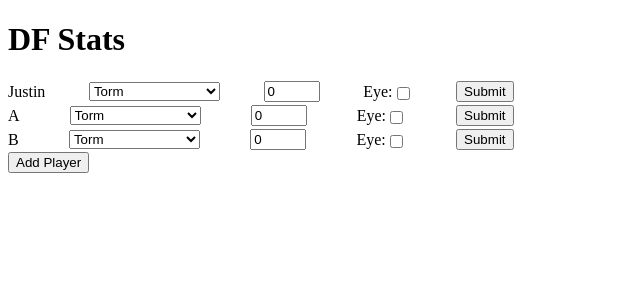
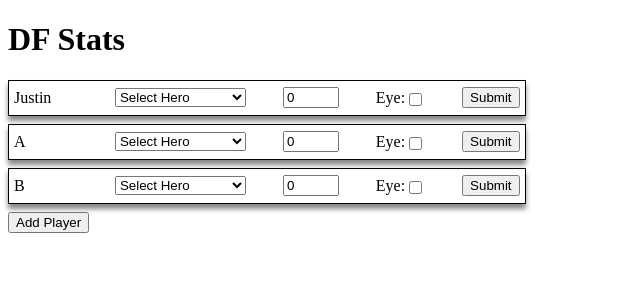
Before and after one commit to Jshhhh/DFstats, a React app: page / in a window 1280 px wide. Shown: the top 300 px of the page, without its empty margins (0-640 px from the left). Built offline with nearby package versions, Linux system fonts and the light colour scheme; the HTML template or start-up script is replaced by a standard one.

Commit message:
Adds disabled select hero option

```diff
--- a/src/components/Player.jsx
+++ b/src/components/Player.jsx
@@ -14,12 +14,18 @@ class Player extends React.Component {
         }
     }
 
+    //changes name tag to input tag
+    editName = () => {
+        this.setState({editing: true})
+    }
+
+    //changes player name
     handleName = (e) => {
         this.setState({player: e.target.value});
     }
 
+    //changes name input to p tag
     changeName = (e) => {
-        console.log(e.key)
         if (e.key === 'Enter') {
             this.setState({editing: false});
         }
@@ -39,30 +45,27 @@ class Player extends React.Component {
         this.setState({dmg: newValue})
     }
 
-    //handles if eye symbol is facing up
+    //handles if eye boolean
     handleIsEye = (e) => {
         this.setState({isEye: !this.state.isEye});
     }
 
-    editName = () => {
-        this.setState({editing: true})
-    }
 
-    render () {
-
+    render() {
         return (
-            <div className="player">
+            <div className='player'>
                 {
                     this.state.editing ?
-                    <input value={this.state.player} type="text" onChange={this.handleName} onKeyUp={this.changeName}></input>
+                    <input className='editName' value={this.state.player} type='text' onChange={this.handleName} onKeyUp={this.changeName}></input>
                     :
-                    <p onClick={this.editName}>{this.state.player}</p>
+                    <p onDoubleClick={this.editName}>{this.state.player}</p>
                 }
-                <select className="selectChar" onChange={this.handleSelect} value={this.state.selected}>
+                <select className='selectChar' onChange={this.handleSelect} value={this.state.selected}>
+                    <option hidden>Select Hero</option>
                     {this.state.heroes.map((char, i) => <option key={i}>{char}</option>)}
                 </select>
-                <input className="inputDMG" onChange={this.handleDmgInput} value={this.state.dmg} min={0} max={50} type="number"></input>
-                <div className="eyeInput">Eye:<input type='checkbox' onChange={this.handleIsEye}></input></div>
+                <input className='inputDMG' onChange={this.handleDmgInput} value={this.state.dmg} min={0} max={50} type='number'></input>
+                <div className='eyeInput'>Eye:<input type='checkbox' onChange={this.handleIsEye}></input></div>
                 <button>Submit</button>
             </div>
         );
--- a/src/components/Player.scss
+++ b/src/components/Player.scss
@@ -5,6 +5,10 @@
     justify-content: space-between;
     height: 1.5rem;
     width: 40%;
+    border: solid 1px black;
+    margin-bottom: 8px;
+    padding: 5px;
+    box-shadow: 0 5px 5px #888888;
 }
 
 .eyeInput {
@@ -18,4 +22,10 @@
 p {
     margin: 0;
     font-size: 1rem;
+    width: 4rem;
 }
+
+.editName {
+    width: calc(4rem*.95);
+    padding: 0;
+}
```
